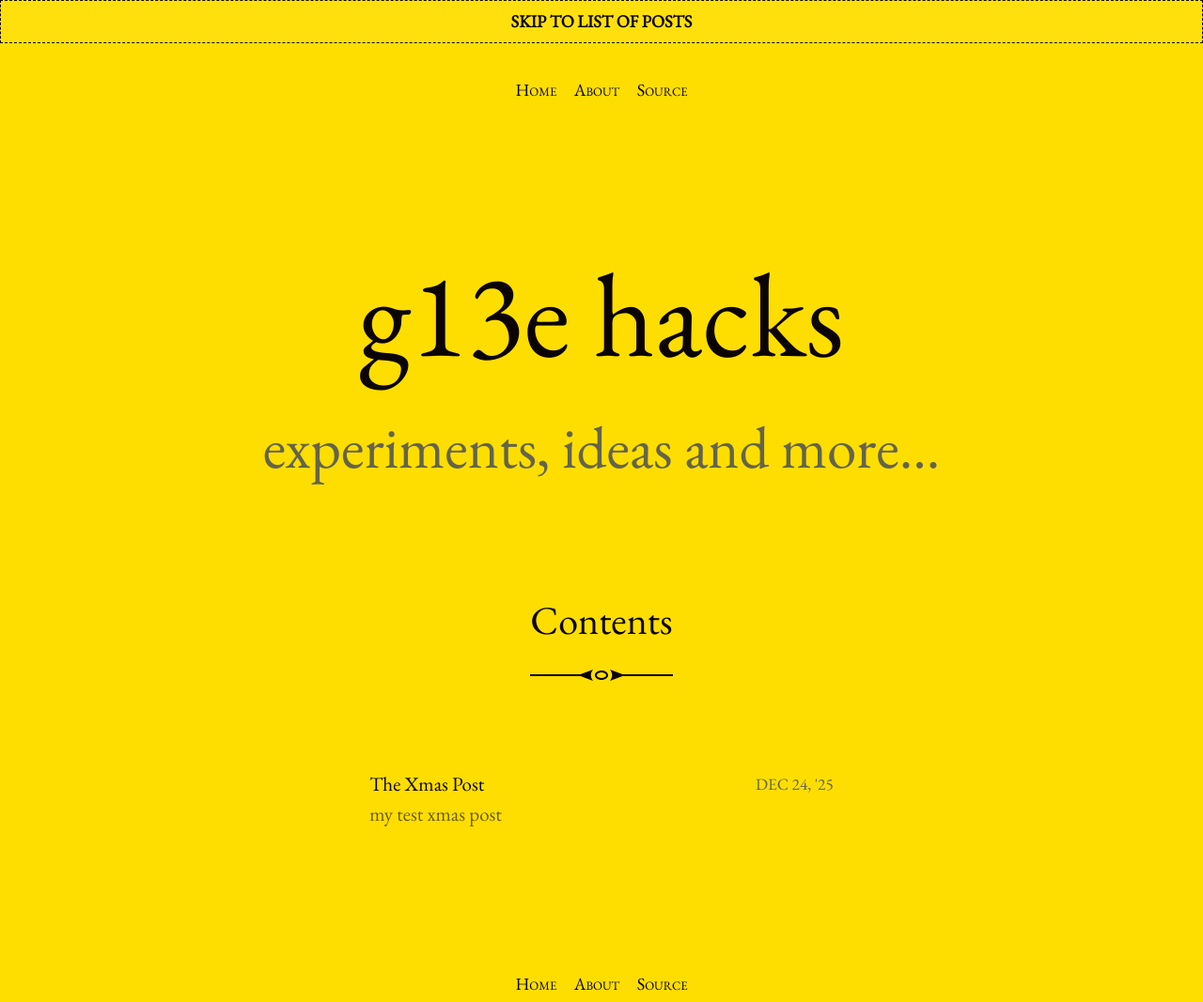
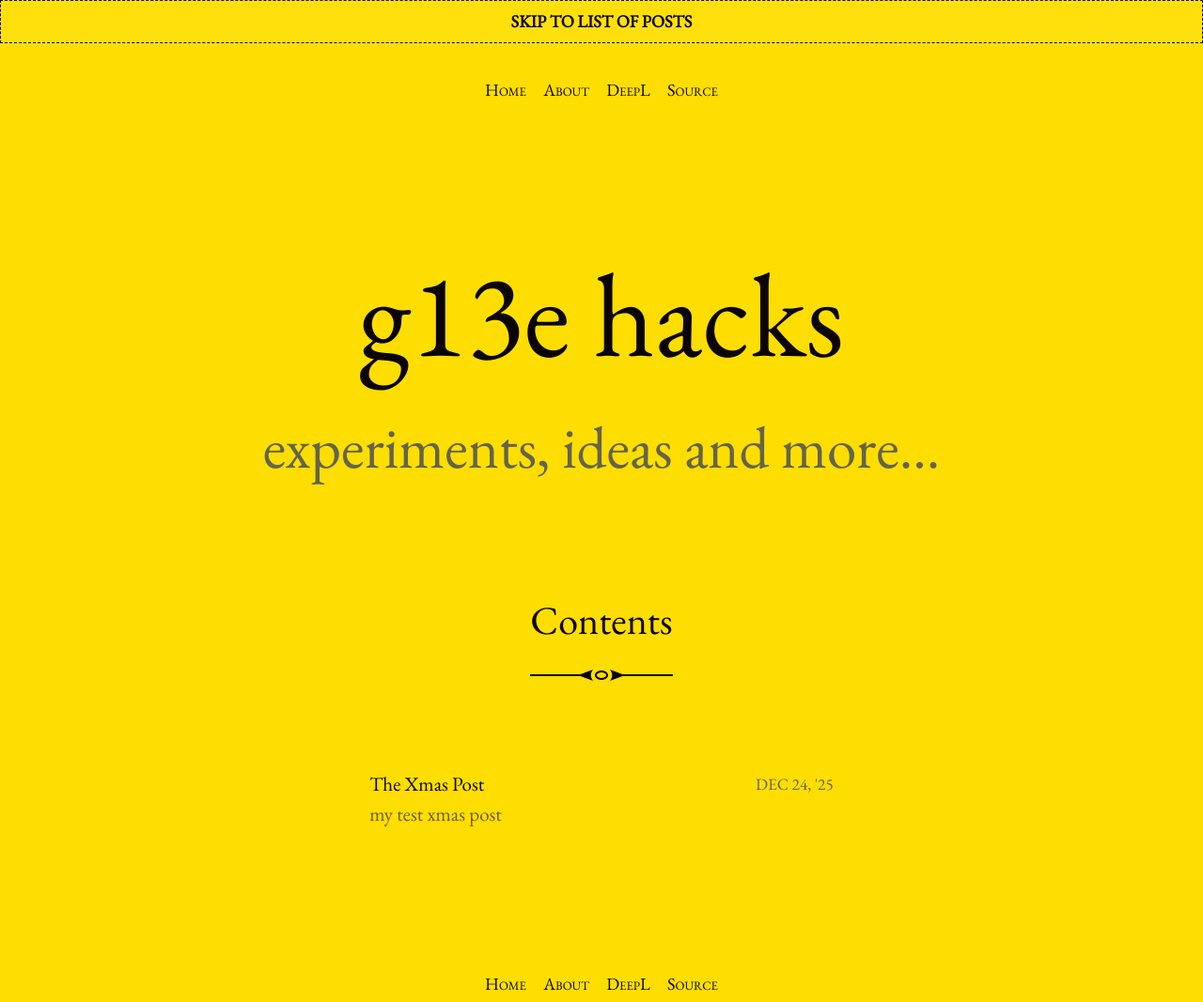
Before and after one commit to g13e/g13e.github.io, a Jekyll site: the page built from index.html, in a window 1280 px wide. Shown: the whole page at 94% size. Built offline with Jekyll 4.4.1, drawn with Linux system fonts in a browser that asks for light colours; the list of posts is cut into pages by our own code.

Commit message:
added link to deeplearning page

```diff
--- a/_data/menu.yml
+++ b/_data/menu.yml
@@ -1,5 +1,8 @@
 - title: About
   url: /about.html
 
+- title: DeepL
+  url: /deeplearning
+
 - title: Source
   url: https://github.com/g13e/g13e.github.io/
```
